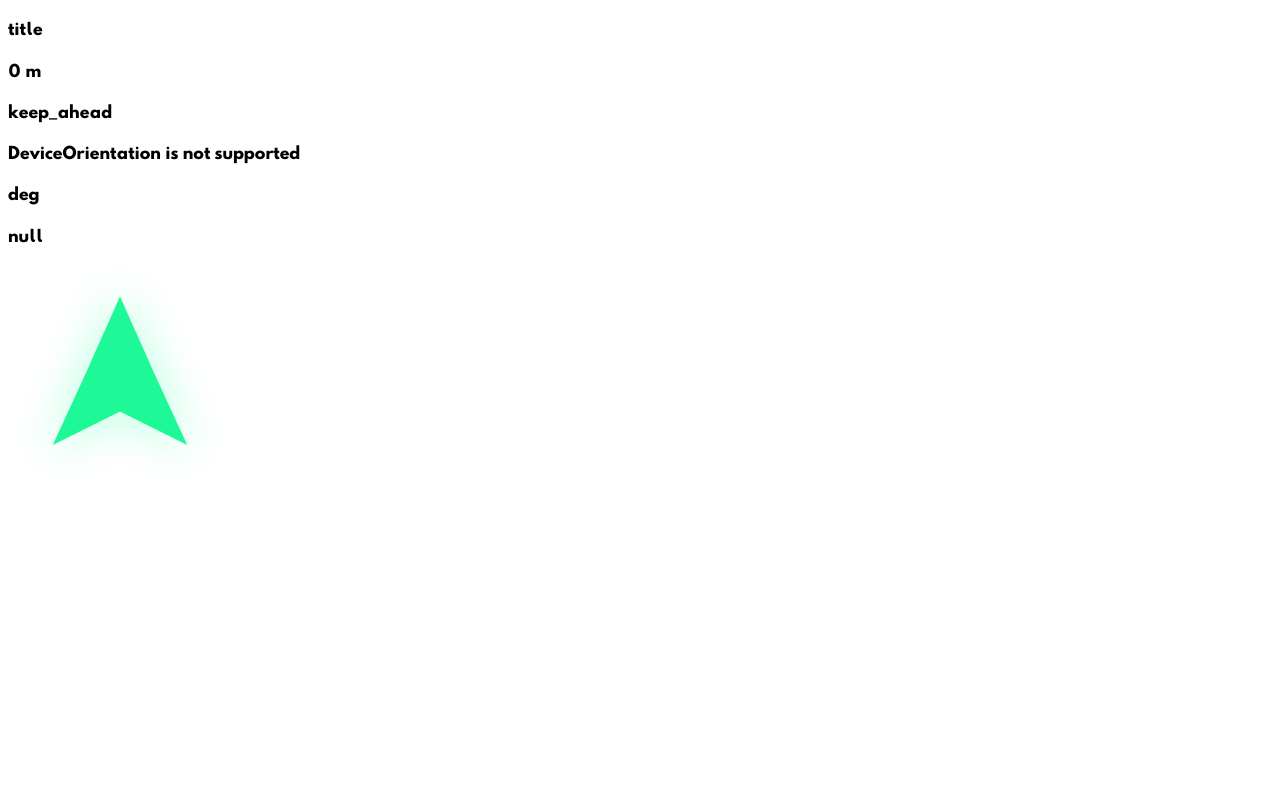
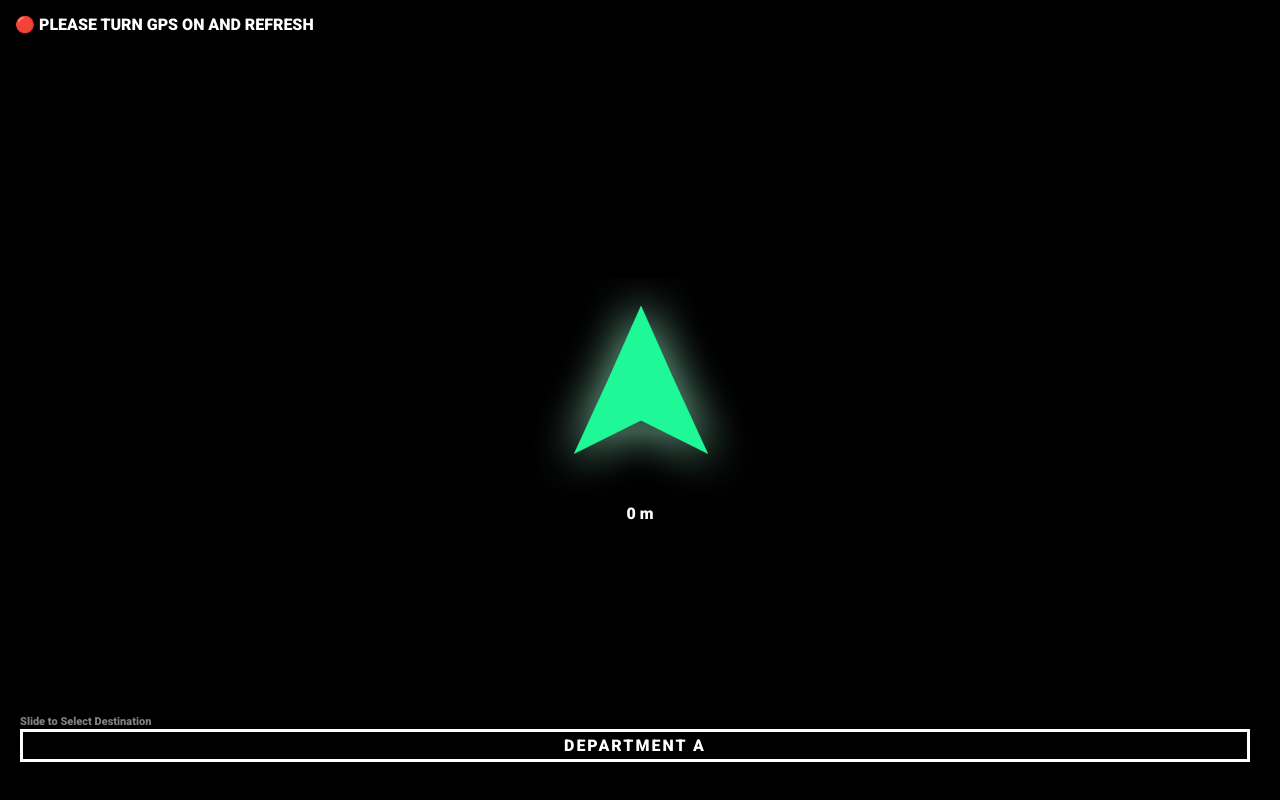
Before and after one commit to casbah-ma/react-compass, a React (Create React App) app: page / in a window 1280 px wide. Built offline with nearby package versions, Linux system fonts and the light colour scheme; no server answers.

Commit message:
compass done

```diff
--- a/package.json
+++ b/package.json
@@ -11,6 +11,7 @@
     "react-dom": "^18.2.0",
     "react-scripts": "5.0.1",
     "styled-components": "^5.3.6",
+    "swiper": "^8.4.5",
     "web-vitals": "^2.1.4"
   },
   "scripts": {
--- a/public/index.html
+++ b/public/index.html
@@ -1,18 +1,21 @@
 <!DOCTYPE html>
 <html lang="en">
   <head>
+    <link rel="preconnect" href="https://fonts.googleapis.com">
+<link rel="preconnect" href="https://fonts.gstatic.com" crossorigin>
+<link href="https://fonts.googleapis.com/css2?family=Roboto:wght@900&display=swap" rel="stylesheet">
     <style>
-      @font-face {
-    font-family: 'HussarBold';
-    src:url("/fonts/HussarBold.woff");
-    font-weight: 300;
-    font-style: normal;
-    font-display: fallback;
+
+html,body,div,span,applet,object,iframe,h1,h2,h3,h4,h5,h6,p,blockquote,pre,a,abbr,acronym,address,big,cite,code,del,dfn,em,img,ins,kbd,q,s,samp,small,strike,strong,sub,sup,tt,var,b,u,i,center,dl,dt,dd,ol,ul,li,fieldset,form,label,legend,table,caption,tbody,tfoot,thead,tr,th,td,article,aside,canvas,details,embed,figure,figcaption,footer,header,hgroup,menu,nav,output,ruby,section,summary,time,mark,audio,video{
+    margin:0;
+    padding:0;
+    border:0;
+    font:inherit;
+    font-size:100%;
+    vertical-align:baseline;
+    font-family: 'Roboto', sans-serif;
 }
 
-body{
-  font-family: "HussarBold";
-}
   </style>
     <meta charset="utf-8" />
     <link rel="icon" href="%PUBLIC_URL%/icon.png" />
--- a/src/App.js
+++ b/src/App.js
@@ -1,11 +1,82 @@
+import { useState, useEffect } from "react";
+import styled from "styled-components";
 import Compass from "./components/compass";
+import Departments from "./components/departments";
+import testData from "./testData.json";
 
 function App() {
+  const [destination, setDestination] = useState(null);
+  const [isError, setIsError] = useState(false)
+  const [keepAhead, setKeepAhead] = useState(false)
+  const departmentsData = testData.departments;
+
+  useEffect(() => {
+    setDestination(departmentsData[0]);
+  }, [departmentsData]);
+
+  function handleChangeLocation(index) {
+    setDestination(departmentsData[index]);
+  }
+
   return (
     <>
-      <Compass latitude={45.471854} longitude={-75.7083} title={"title"} />
+
+      {
+         isError &&  <ErrorMessage>🔴 PLEASE TURN GPS ON  AND REFRESH</ErrorMessage>
+     }
+
+      <CompassContainer keepAhead={keepAhead}>
+        {
+          destination?.latitude &&
+          <Compass setIsError={setIsError}
+            latitude={destination?.latitude}
+            longitude={destination?.longitude}
+            setKeepAhead={setKeepAhead}
+          />
+        }
+
+      </CompassContainer>
+      <DepartmentsContainer>
+        <Label>Slide to Select Destination</Label>
+        <Departments slides={departmentsData} onChange={handleChangeLocation} />
+      </DepartmentsContainer>
+
     </>
   );
 }
 
 export default App;
+
+const CompassContainer = styled.div`
+  display: flex;
+  justify-content: center;
+  width: 100vw;
+  height: 100vh ;
+  background-color: ${p=>p.keepAhead ? 'black' : '#ff3a3a'};
+`;
+
+const DepartmentsContainer = styled.div`
+  position: fixed;
+  bottom: 0px;
+  left: 20px;
+  height: 90px;
+  width: calc(100% - 50px);
+`;
+
+const Label = styled.label`
+  font-size: 11px;
+  opacity: 0.5;
+  color: ${p=>p.keepAhead ? 'black' : 'white'};
+`;
+
+const ErrorMessage = styled.div`
+  position: fixed;
+  z-index: 9999999 ;
+  top: 10px;
+  left: 10px;
+  background-color: black;
+  padding: 5px;
+  padding-right: 8px;
+  color: white;
+  border-radius: 5px;
+`;
--- a/src/components/compass.js
+++ b/src/components/compass.js
@@ -1,12 +1,13 @@
 import { useState, useEffect, useMemo } from "react";
 import { getRhumbLineBearing, getDistance } from "geolib";
+import styled from "styled-components";
 import getCardinal from "../lib/getCardinal";
 import useCompassHeading from "../hooks/useCompassHeading";
 import { useWatchPosition } from "../hooks/useWatchPosition";
 import arrowwhite from "../medias/arrow-white.png";
 import arrowgreen from "../medias/arrow-green.png";
 
-function Compass({ latitude, longitude, title }) {
+function Compass({ latitude, longitude, setIsError, setKeepAhead }) {
   const [compassHeading, compassError] = useCompassHeading();
   const [userPosition, positionError] = useWatchPosition();
   const [placeUserHeading, setPlaceUserHeading] = useState(false);
@@ -39,12 +40,14 @@ function Compass({ latitude, longitude, title }) {
             }
           )
         );
+        setIsError(false);
+      } else {
+        setIsError(true);
       }
     } catch (error) {
-
+      setIsError(true);
     }
-
-  }, [latitude, longitude, userPosition, compassHeading]);
+  }, [latitude, longitude, userPosition, compassHeading, setIsError]);
 
   useEffect(() => {
     if (compassError) {
@@ -55,28 +58,42 @@ function Compass({ latitude, longitude, title }) {
     }
   }, [compassError, positionError]);
 
+  useEffect(() => {
+    setKeepAhead(cardinal === "keep_ahead");
+  }, [cardinal, setKeepAhead]);
+
   return (
-    <div className="compass">
-      <div className="title">
-        <h4>{title}</h4>
-        <h4>{positionError ? 'Please Enable GPS' : null}</h4>
-        <h4>{distance} m</h4>
-        <h4>{cardinal}</h4>
-        <h4>{compassError}</h4>
-
-        <h4>{placeUserHeading}deg</h4>
-        <h4>{JSON.stringify(userPosition)}</h4>
-      </div>
-
-      <div className="arrow">
-        <img
-          src={cardinal === "keep_ahead" ? arrowgreen : arrowwhite}
-          alt="arrow"
-          style={{ transform: "rotate(" + placeUserHeading + "deg)" }}
-        />
-      </div>
-    </div>
+    <Container>
+      {
+        <>
+          <CompassContainer
+            style={{ transform: "rotate(" + placeUserHeading + "deg)" }}
+          >
+            <img
+              src={cardinal === "keep_ahead" ? arrowgreen : arrowwhite}
+              alt="arrow"
+            />
+          </CompassContainer>
+          <Distance keepAhead={cardinal === "keep_ahead"}>{distance} m</Distance>
+        </>
+      }
+    </Container>
   );
 }
 
 export default Compass;
+
+const Container = styled.div`
+  display: flex;
+  justify-content: center;
+  align-items: center;
+  flex-direction: column;
+  text-align: center;
+`;
+
+const Distance = styled.div`
+ color: ${p=>p.keepAhead ? 'white' : 'black'};
+
+`;
+
+const CompassContainer = styled.div``;
--- /dev/null
+++ b/src/components/departments.js
@@ -0,0 +1,56 @@
+// Import Swiper React components
+import { Swiper, SwiperSlide } from "swiper/react";
+import { Scrollbar } from "swiper";
+import styled from "styled-components";
+import "swiper/css";
+import "swiper/css/scrollbar";
+
+const DepartmentsSwiper = ({ slides, onChange }) => {
+  return (
+    <>
+      {slides && (
+        <Swiper
+          scrollbar={{
+            hide: true,
+          }}
+          onActiveIndexChange={(swiperCore) => {
+            onChange(swiperCore.activeIndex);
+          }}
+          modules={[Scrollbar]}
+          autoplay={false}
+          spaceBetween={30}
+          slidesPerView={"auto"}
+          centeredSlides
+        >
+          {slides.map((s) => (
+            <SwiperSlide key={s.name}>
+              <ASlide>{s.name}</ASlide>
+            </SwiperSlide>
+          ))}
+        </Swiper>
+      )}
+    </>
+  );
+};
+
+export default DepartmentsSwiper;
+
+const ASlide = styled.div`
+  background-color: black;
+  color: white !important;
+  text-align: center;
+  margin-bottom: 10px;
+  font-size: 16px;
+  letter-spacing: 2px;
+  text-decoration: none;
+  text-transform: uppercase;
+  color: #000;
+  cursor: pointer;
+  border: 3px solid;
+  padding: 0.25em 0.5em;
+  box-shadow: 0px 0px 0px 0px;
+  position: relative;
+  user-select: none;
+  -webkit-user-select: none;
+  touch-action: manipulation;
+`;
--- /dev/null
+++ b/src/testData.json
@@ -0,0 +1,151 @@
+{
+  "location": {
+    "name": "Test Location",
+    "loc": [-75.70881526776208, 45.472177450000004],
+    "address": "40 rue de l'erabliere",
+    "city": "gatineau",
+    "country": "Canada",
+    "slug": "test-location",
+    "logo": "https://concierge.fra1.digitaloceanspaces.com/3d8d8f37-4674-40b9-9aa9-ed56a3452222.png",
+    "locales": ["ar", "en"],
+    "fidelityCurrency": "USD",
+    "fidelityUnit": 1000
+  },
+  "categories": [
+    {
+      "_id": "638d349011914ddaf91f0370",
+      "name": "test",
+      "description": "test",
+      "parent": null,
+      "media": [],
+      "dictionary": {
+        "name": {},
+        "description": {},
+        "tagOne": {},
+        "tagTwo": {},
+        "tagThree": {}
+      },
+      "slug": "test",
+      "openingHours": []
+    },
+    {
+      "_id": "63974593a4acaeaf895545c0",
+      "name": "test3",
+      "parent": null,
+      "media": [],
+      "dictionary": {
+        "name": {},
+        "description": {},
+        "tagOne": {},
+        "tagTwo": {},
+        "tagThree": {}
+      },
+      "slug": "test3",
+      "openingHours": []
+    },
+    {
+      "_id": "6397459aa4acaeaf895545c8",
+      "name": "test4",
+      "parent": null,
+      "media": [],
+      "dictionary": {
+        "name": {},
+        "description": {},
+        "tagOne": {},
+        "tagTwo": {},
+        "tagThree": {}
+      },
+      "slug": "test4",
+      "openingHours": []
+    },
+    {
+      "_id": "639745a2a4acaeaf895545d0",
+      "name": "test5",
+      "parent": null,
+      "media": [],
+      "dictionary": {
+        "name": {},
+        "description": {},
+        "tagOne": {},
+        "tagTwo": {},
+        "tagThree": {}
+      },
+      "slug": "test5",
+      "openingHours": []
+    },
+    {
+      "_id": "63974dfca4acaeaf89554636",
+      "name": "test6",
+      "parent": null,
+      "media": [
+        {
+          "location": "https://concierge.fra1.digitaloceanspaces.com/2f61f00a-c428-4efc-a72b-5a0daef32616.png",
+          "mimetype": "image/png",
+          "filename": "2f61f00a-c428-4efc-a72b-5a0daef32616.png"
+        }
+      ],
+      "dictionary": {
+        "name": {},
+        "description": {},
+        "tagOne": {},
+        "tagTwo": {},
+        "tagThree": {}
+      },
+      "slug": "test6",
+      "openingHours": []
+    }
+  ],
+  "documents": [
+    {
+      "_id": "63a3172abf460a9146594368",
+      "name": "tyrtrtert",
+      "passive": false,
+      "media": [],
+      "document": [
+        {
+          "location": "https://fra1.digitaloceanspaces.com/concierge/c8b28e4f-590c-4410-97c7-909c6889fbc8.pdf",
+          "mimetype": "application/pdf",
+          "filename": "c8b28e4f-590c-4410-97c7-909c6889fbc8.pdf"
+        }
+      ],
+      "dictionary": { "name": {}, "description": {} }
+    }
+  ],
+  "screenSaver": [
+    {
+      "_id": "63a092fdbf460a91465914a7",
+      "name": "test",
+      "description": "test",
+      "passive": true,
+      "media": [
+        {
+          "location": "https://concierge.fra1.digitaloceanspaces.com/2f61f00a-c428-4efc-a72b-5a0daef32616.png",
+          "mimetype": "image/png",
+          "filename": "2f61f00a-c428-4efc-a72b-5a0daef32616.png"
+        }
+      ],
+      "document": [
+        {
+          "location": "https://concierge.fra1.digitaloceanspaces.com/60aa8251-a719-4194-8df5-af5a69db9403.jpg",
+          "mimetype": "image/jpeg",
+          "filename": "60aa8251-a719-4194-8df5-af5a69db9403.jpg"
+        }
+      ],
+      "dictionary": { "name": {}, "description": {} }
+    }
+  ],
+  "departments": [
+    {
+        "name": "department a",
+    "latitude": 45.4724569,
+    "longitude": -75.7077819,
+    "icon": "icon_name"
+},
+    {
+      "name": "departement b",
+      "latitude": 35.2321221,
+      "longitude": -5.36232565,
+      "icon": "icon_name"
+    }
+  ]
+}
```
Also changed, not shown: public/fonts/HussarBold.woff (deleted), 1 other file (tests, documents, lock files or other folders).
